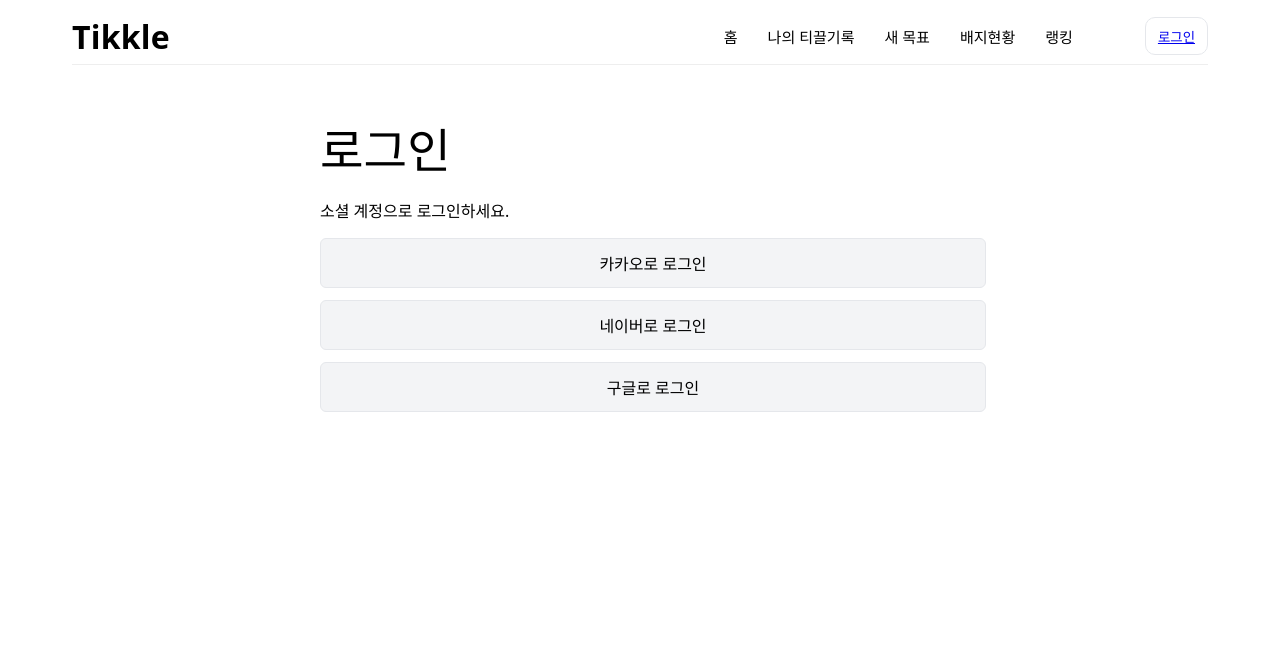
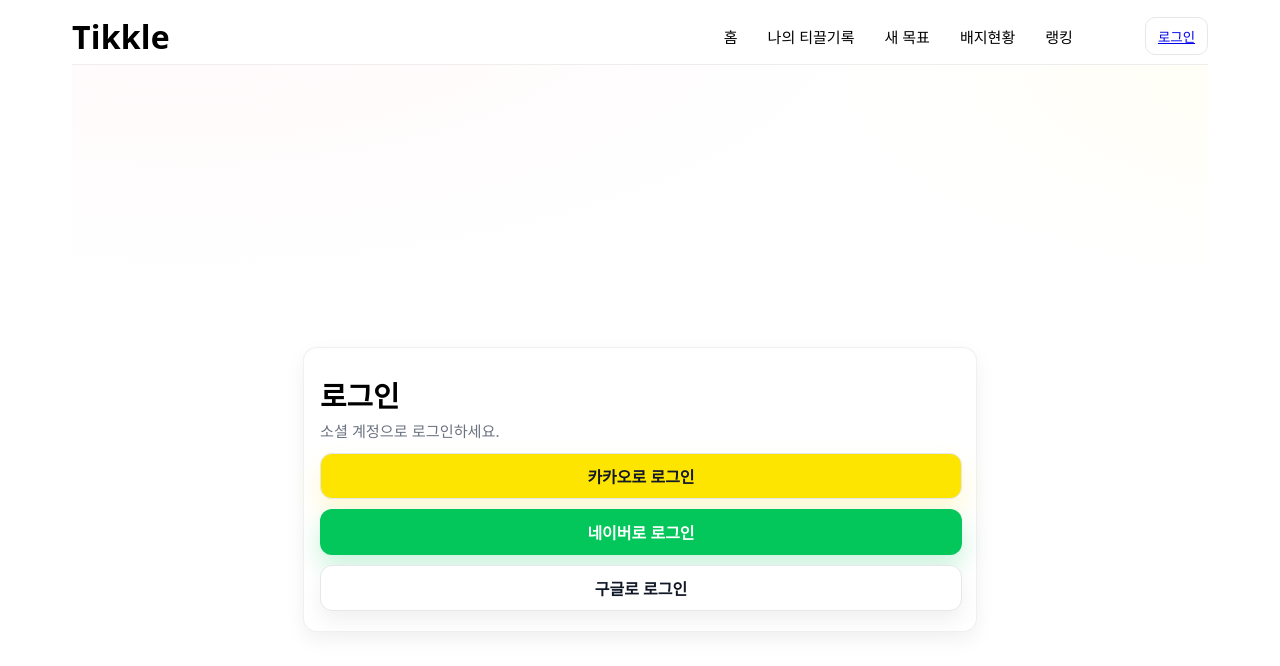
Before and after one commit to soonybutter/tikkle_FE, a React (Vite) app in the folder secure-tikkle-client/: page /login in a window 1280 px wide. Shown: the top 666 px of the page. Built offline with nearby package versions, Linux system fonts and the light colour scheme; no server answers; a web font is replaced by a local one.

Commit message:
[FE] 로그인 화면 수정

```diff
--- a/secure-tikkle-client/src/pages/Login.module.css
+++ b/secure-tikkle-client/src/pages/Login.module.css
@@ -1,26 +1,95 @@
 .main {
+  min-height: 100svh;
+  display: grid;
+  place-items: center;
+  padding: 24px 12px;
+  background:
+    radial-gradient(1200px 500px at 10% -10%, #fff8f9 0%, transparent 60%),
+    radial-gradient(900px 400px at 110% 0%, #fffef4 0%, transparent 55%),
+    #ffffff;
+}
+
+.card {
+  width: 100%;
   max-width: 640px;
-  margin: 3rem auto;
-  padding: 0 1rem;
+  background: #fff;
+  border: 1px solid rgba(0,0,0,.06);
+  border-radius: 14px;
+  box-shadow: 0 8px 20px rgba(0,0,0,.06);
+  padding: 20px 16px;
+}
+
+.title {
+  margin: 6px 0 4px;
+  font-size: clamp(1.4rem, 1.2vw + 1rem, 1.8rem);
+  font-weight: 800;
+}
+
+.subtitle {
+  color: #6b7280;
+  margin: 0 0 12px;
+  font-size: .95rem;
 }
 
 .grid {
   display: grid;
-  gap: 12px;
-  margin-top: 16px;
+  gap: 10px;
+  margin-top: 12px;
 }
 
 .btn {
   width: 100%;
-  padding: 12px;
-  text-align: center;
-  background: #f3f4f6;
+  height: 44px;
+  border-radius: 12px;
   border: 1px solid #e5e7eb;
-  border-radius: 6px;
-  color: inherit;
+  display: inline-flex;
+  align-items: center;
+  justify-content: center;
+  gap: 8px;
+  font-weight: 800;
   text-decoration: none;
+  cursor: pointer;
+  transition: transform .08s ease, filter .2s ease, box-shadow .2s ease, background-color .2s ease, border-color .2s ease;
+  box-shadow: 0 10px 20px rgba(0,0,0,.06);
 }
 
-.btn:hover {
-  background: #e5e7eb;
+.btnKakao {
+  background: #FEE500;
+  color: #111827;
+  border-color: #e5e7eb;
+  box-shadow: 0 12px 24px rgba(253,224,71,.24);
 }
+.btnKakao:hover { transform: translateY(-1px); filter: brightness(1.03); }
+
+.btnNaver {
+  background: #03C75A;
+  color: #ffffff;
+  border-color: transparent;
+  box-shadow: 0 12px 24px rgba(3,199,90,.22);
+}
+.btnNaver:hover { transform: translateY(-1px); filter: brightness(1.04); }
+
+.btnGoogle {
+  background: #ffffff;
+  color: #111827;
+  border-color: #e5e7eb;
+}
+.btnGoogle:hover { background: #f9fafb; transform: translateY(-1px); }
+
+.btn:focus-visible {
+  outline: 2px solid #F5276C;
+  outline-offset: 2px;
+}
+
+.legal {
+  margin-top: 12px;
+  color: #6b7280;
+  font-size: .85rem;
+  text-align: center;
+}
+
+/* 반응형 여백 조정 */
+@media (max-width: 680px) {
+  .card { padding: 16px 12px; }
+  .btn { height: 42px; }
+}
--- a/secure-tikkle-client/src/pages/Login.tsx
+++ b/secure-tikkle-client/src/pages/Login.tsx
@@ -16,13 +16,23 @@ export default function Login() {
 
   return (
     <main className={styles.main}>
-      <h1>로그인</h1>
-      <p>소셜 계정으로 로그인하세요.</p>
-      <div className={styles.grid}>
-        <a className={styles.btn} href={`${API}/oauth2/authorization/kakao`}>카카오로 로그인</a>
-        <a className={styles.btn} href={`${API}/oauth2/authorization/naver`}>네이버로 로그인</a>
-        <a className={styles.btn} href={`${API}/oauth2/authorization/google`}>구글로 로그인</a>
-      </div>
+      <section className={styles.card}>
+        <h1 className={styles.title}>로그인</h1>
+        <p className={styles.subtitle}>소셜 계정으로 로그인하세요.</p>
+
+        <div className={styles.grid}>
+          <a className={`${styles.btn} ${styles.btnKakao}`} href={`${API}/oauth2/authorization/kakao`}>
+            카카오로 로그인
+          </a>
+          <a className={`${styles.btn} ${styles.btnNaver}`} href={`${API}/oauth2/authorization/naver`}>
+            네이버로 로그인
+          </a>
+          <a className={`${styles.btn} ${styles.btnGoogle}`} href={`${API}/oauth2/authorization/google`}>
+            구글로 로그인
+          </a>
+        </div>
+
+      </section>
     </main>
   );
 }
```
